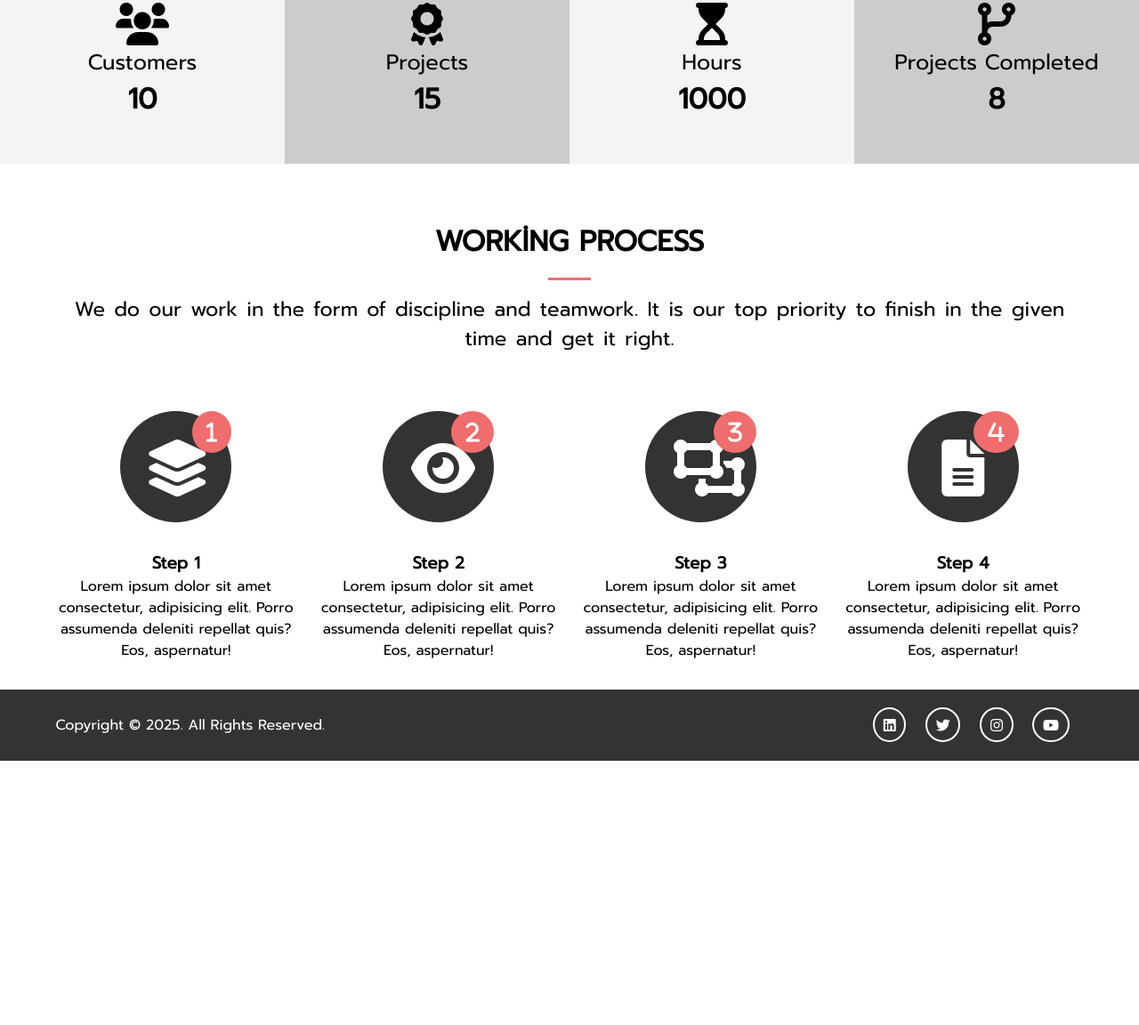
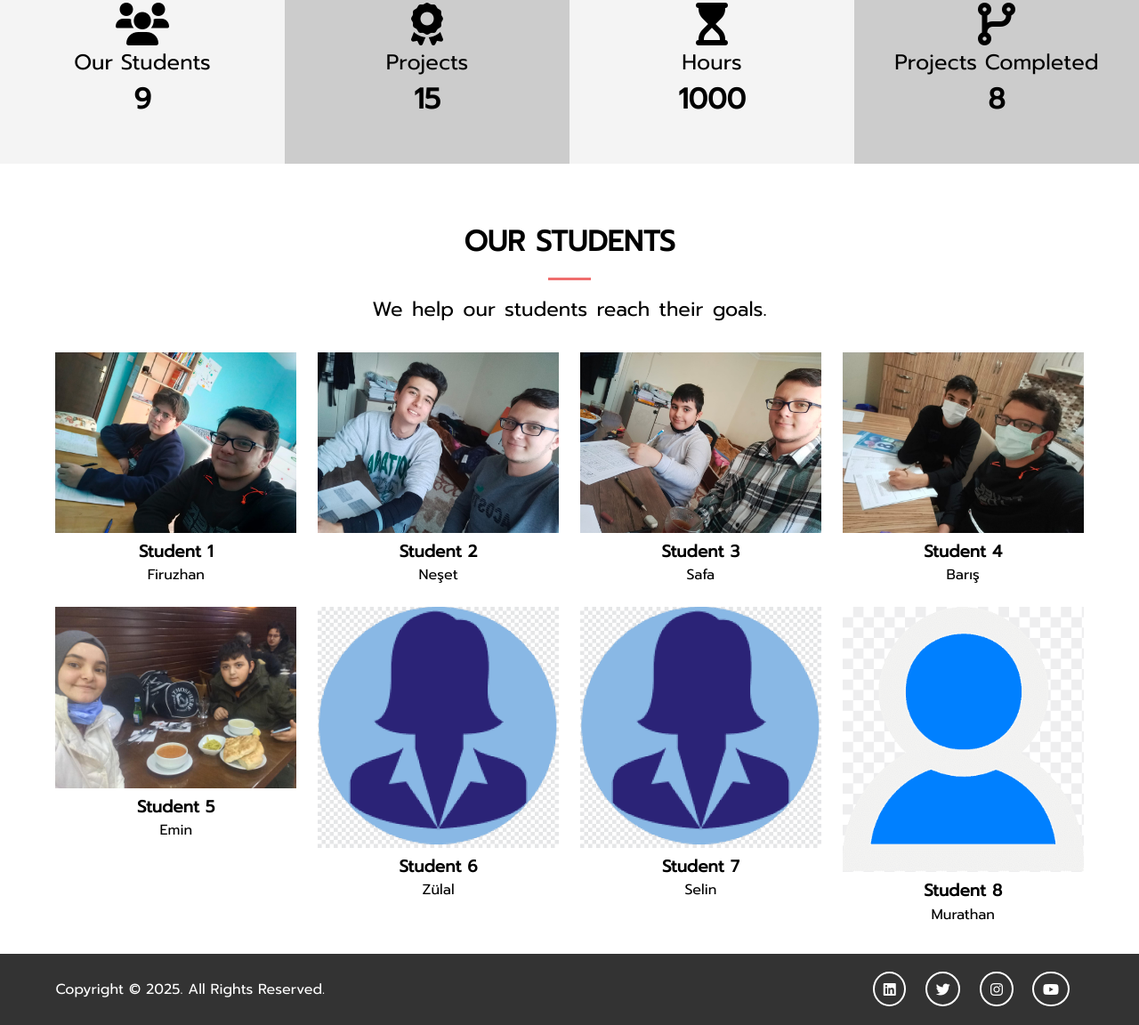
Before and after one commit to aaydinsoftware/aydinsoftware521, a website: page index.html in a window 1280 px wide. Shown: the part 1494-2646 px from the top of the page at 89% size. Before the commit the page ends 2349 px from the top, so only its background shows below. Drawn offline with nearby package versions, Linux system fonts and the light colour scheme.

Commit message:
23MarchChane

```diff
--- a/index.html
+++ b/index.html
@@ -53,12 +53,12 @@
                 <div>
                     <i class="fa-solid fa-code-fork fa-3x"></i>
                     <h3>HTML</h3>
-                    <p>We know HTML very well. We have 5 years of experience.</p>
+                    <p>We know HTML.</p>
                 </div>
                 <div>
                     <i class="fa-solid fa-laptop-code fa-3x"></i>
                     <h3>CSS</h3>
-                    <p>We know CSS very well. We have 5 years of experience.</p>
+                    <p>We know CSS.</p>
                 </div>
                 <div>
                     <i class="fa-solid fa-bug fa-3x"></i>
@@ -87,8 +87,8 @@
             <div>
                 <ul>
                     <li><i class="fas fa-users fa-3x"></i></li>
-                    <li class="title">Customers</li>
-                    <li class="number">10</li>
+                    <li class="title">Our Students</li>
+                    <li class="number">9</li>
                 </ul>
             </div>
             <div>
@@ -118,38 +118,73 @@
     <!-- section c -->
     <section id="home__c" class="text-center py-2">
         <div class="container">
-            <h2 class="section-title">Working Process</h2>
+            <h2 class="section-title">Our Students</h2>
             <div class="border-bottom"></div>
-            <p class="lead">We do our work in the form of discipline and teamwork. It is our top priority to finish in the given time and get it right.</p>
+            <p class="lead">We help our students reach their goals.</p>
             <div class="process">
                 <div>
-                    <i class="fa-solid fa-layer-group fa-4x process__icon my-2">
-                        <div class="process__step">1</div>
-                    </i>
-                    <h3>Step 1</h3>
-                    <p>Lorem ipsum dolor sit amet consectetur, adipisicing elit. Porro assumenda deleniti repellat quis? Eos, aspernatur!</p>
+                    <img src="img/student1.jpeg">
+                    </img>
+                    <h3>Student 1</h3>
+                    <p>Firuzhan</p>
                 </div>
+
                 <div>
-                    <i class="fa-solid fa-eye fa-4x process__icon my-2">
-                        <div class="process__step">2</div>
-                    </i>
-                    <h3>Step 2</h3>
-                    <p>Lorem ipsum dolor sit amet consectetur, adipisicing elit. Porro assumenda deleniti repellat quis? Eos, aspernatur!</p>
+                    <img src="img/student2.jpeg">
+
+                    </img>
+                    <h3>Student 2</h3>
+                    <p>Neşet</p>
                 </div>
+
                 <div>
-                    <i class="fas fa-object-ungroup fa-4x process__icon my-2">
-                        <div class="process__step">3</div>
-                    </i>
-                    <h3>Step 3</h3>
-                    <p>Lorem ipsum dolor sit amet consectetur, adipisicing elit. Porro assumenda deleniti repellat quis? Eos, aspernatur!</p>
+                    <img src="img/student3.jpeg">
+                    </img>
+                    <h3>Student 3</h3>
+                    <p>Safa</p>
                 </div>
+
                 <div>
-                    <i class="fas fa-file-alt fa-4x process__icon my-2">
-                        <div class="process__step">4</div>
-                    </i>
-                    <h3>Step 4</h3>
-                    <p>Lorem ipsum dolor sit amet consectetur, adipisicing elit. Porro assumenda deleniti repellat quis? Eos, aspernatur!</p>
+                    <img src="img/student4.jpeg">
+                    </img>
+                    <h3>Student 4</h3>
+                    <p>Barış</p>
                 </div>
+
+                <div>
+                    <img src="img/student5.jpeg">
+                    </img>
+                    <h3>Student 5</h3>
+                    <p>Emin</p>
+                </div>
+
+                <div>
+                    <img src="img/girl.png">
+                    </img>
+                    <h3>Student 6</h3>
+                    <p>Zülal</p>
+                </div>
+
+                <div>
+                    <img src="img/girl.png">
+                    </img>
+                    <h3>Student 7</h3>
+                    <p>Selin</p>
+                </div>
+
+                <div>
+                    <img src="img/erkekprofil.png">
+                    </img>
+                    <h3>Student 8</h3>
+                    <p>Murathan</p>
+                </div>
+
+
+
+
+
+
+
             </div>
         </div>
     </section>
```
Also changed, not shown: img/erkekprofil.png (added), img/girl.png (added), img/student1.jpeg (added), img/student2.jpeg (added), img/student3.jpeg (added), img/student4.jpeg (added), img/student5.jpeg (added).
